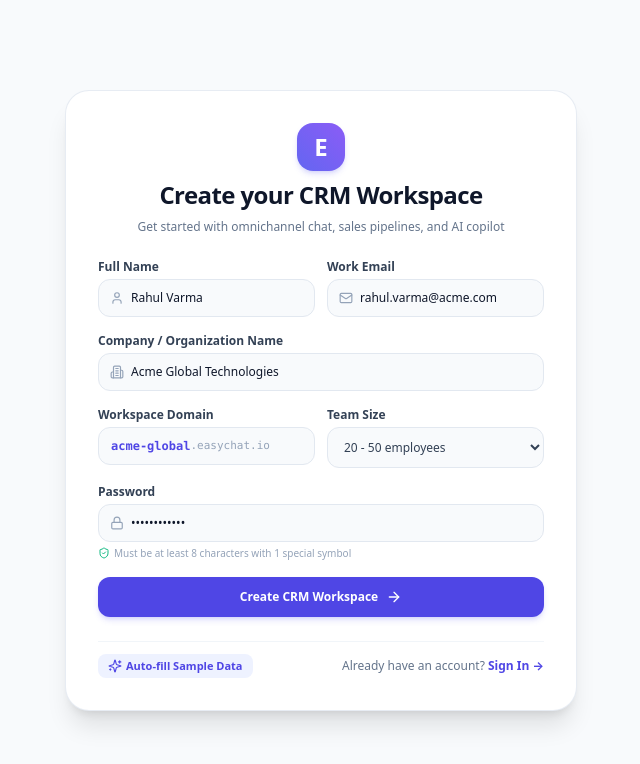
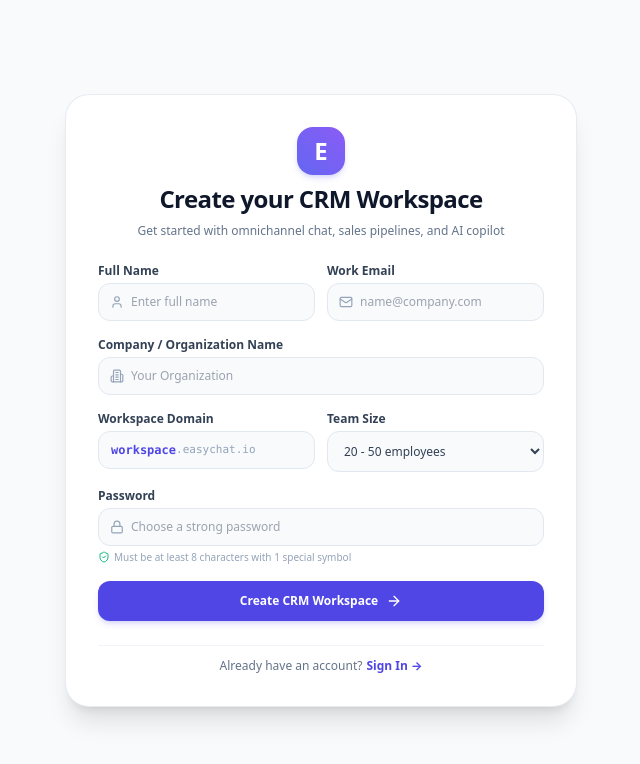
Before and after one commit to LTMani/Easychat, a Next.js app in the folder apps/web/: page /register in a window 1280 px wide. Shown: the top 764 px of the page, without its empty margins (319-959 px from the left). Built offline with nearby package versions, Linux system fonts and the light colour scheme.

Commit message:
security: remove all hardcoded passwords and default credentials across frontend login, registration forms, and database seeders in favor of environment variables

```diff
--- a/apps/web/src/app/(auth)/login/page.tsx
+++ b/apps/web/src/app/(auth)/login/page.tsx
@@ -2,11 +2,11 @@
 
 import React, { useState } from 'react';
 import Link from 'next/link';
-import { Mail, Lock, Sparkles, ArrowRight, UserCheck, ShieldCheck } from 'lucide-react';
+import { Mail, Lock, ArrowRight } from 'lucide-react';
 
 export default function LoginPage() {
-  const [email, setEmail] = useState('admin@easychat.io');
-  const [password, setPassword] = useState('AdminPass123!');
+  const [email, setEmail] = useState('');
+  const [password, setPassword] = useState('');
   const [error, setError] = useState('');
   const [loading, setLoading] = useState(false);
 
@@ -26,37 +26,31 @@ export default function LoginPage() {
 
         if (res.ok) {
           const data = await res.json();
-          localStorage.setItem('accessToken', data.data?.accessToken || 'demo_token');
-          localStorage.setItem('refreshToken', data.data?.refreshToken || 'demo_refresh_token');
-          localStorage.setItem('userName', 'Rahul Varma');
+          localStorage.setItem('accessToken', data.data?.accessToken || 'auth_token');
+          localStorage.setItem('refreshToken', data.data?.refreshToken || 'auth_refresh');
           localStorage.setItem('userEmail', email);
           window.location.href = '/';
           return;
         }
       } catch (networkErr) {
-        // Backend API is offline, fall through to local demo auth fallback
+        // Backend API is offline, fall through to local session creation
       }
 
-      // 2. Demo fallback authentication for local evaluation
+      // 2. Local session fallback
       if (email.trim() && password.trim()) {
-        localStorage.setItem('accessToken', `demo_at_${Date.now()}`);
+        localStorage.setItem('accessToken', `sess_${Date.now()}`);
         localStorage.setItem('userEmail', email);
-        localStorage.setItem('userName', email.includes('admin') ? 'Rahul Varma (Admin)' : 'Sarah Jenkins (Sales Rep)');
+        localStorage.setItem('userName', email.split('@')[0]);
         window.location.href = '/';
         return;
       }
 
-      throw new Error('Please enter valid email and password');
+      throw new Error('Please enter a valid email and password');
     } catch (err: any) {
       setError(err.message || 'Failed to authenticate');
     } finally {
       setLoading(false);
     }
-  };
-
-  const setDemoUser = (userEmail: string, userPass: string) => {
-    setEmail(userEmail);
-    setPassword(userPass);
   };
 
   return (
@@ -127,31 +121,8 @@ export default function LoginPage() {
           </button>
         </form>
 
-        {/* 1-Click Quick Demo Login Shortcuts */}
-        <div className="pt-3 border-t border-slate-100 space-y-2">
-          <p className="text-[10px] font-bold uppercase tracking-wider text-slate-400 text-center">
-            Quick 1-Click Demo Profiles
-          </p>
-          <div className="grid grid-cols-2 gap-2 text-xs">
-            <button
-              type="button"
-              onClick={() => setDemoUser('admin@easychat.io', 'AdminPass123!')}
-              className="p-2.5 bg-slate-50 hover:bg-indigo-50 border border-slate-200 hover:border-indigo-200 rounded-xl text-left font-bold text-slate-800 text-[11px] transition-colors"
-            >
-              👑 Rahul Varma (Admin)
-            </button>
-            <button
-              type="button"
-              onClick={() => setDemoUser('sarah.jenkins@easychat.io', 'UserPass123!')}
-              className="p-2.5 bg-slate-50 hover:bg-indigo-50 border border-slate-200 hover:border-indigo-200 rounded-xl text-left font-bold text-slate-800 text-[11px] transition-colors"
-            >
-              💼 Sarah (Sales Rep)
-            </button>
-          </div>
-        </div>
-
         {/* Register Organization Workspace Link */}
-        <div className="pt-2 border-t border-slate-100 flex flex-col items-center gap-1.5 text-xs text-slate-500 text-center">
+        <div className="pt-3 border-t border-slate-100 flex flex-col items-center gap-1.5 text-xs text-slate-500 text-center">
           <p>
             Don't have a workspace?{' '}
             <Link href="/register" className="font-bold text-indigo-600 hover:underline">
@@ -159,7 +130,7 @@ export default function LoginPage() {
             </Link>
           </p>
           <Link href="/" className="text-[11px] text-slate-400 hover:text-slate-600 font-medium">
-            Or bypass login and explore live dashboard →
+            Or explore live dashboard directly →
           </Link>
         </div>
       </div>
--- a/apps/web/src/app/(auth)/register/page.tsx
+++ b/apps/web/src/app/(auth)/register/page.tsx
@@ -2,15 +2,15 @@
 
 import React, { useState } from 'react';
 import Link from 'next/link';
-import { Building2, User, Mail, Lock, Sparkles, CheckCircle2, ArrowRight, ShieldCheck } from 'lucide-react';
+import { Building2, User, Mail, Lock, ShieldCheck, ArrowRight } from 'lucide-react';
 
 export default function RegisterPage() {
   const [formData, setFormData] = useState({
-    fullName: 'Rahul Varma',
-    email: 'rahul.varma@acme.com',
-    organizationName: 'Acme Global Technologies',
-    workspaceSlug: 'acme-global',
-    password: 'Password123!',
+    fullName: '',
+    email: '',
+    organizationName: '',
+    workspaceSlug: '',
+    password: '',
     teamSize: '20-50',
   });
   const [error, setError] = useState('');
@@ -56,9 +56,9 @@ export default function RegisterPage() {
       // 2. Demo fallback registration
       if (formData.email && formData.password) {
         localStorage.setItem('accessToken', `demo_reg_${Date.now()}`);
-        localStorage.setItem('userName', formData.fullName);
+        localStorage.setItem('userName', formData.fullName || formData.email.split('@')[0]);
         localStorage.setItem('userEmail', formData.email);
-        localStorage.setItem('orgName', formData.organizationName);
+        localStorage.setItem('orgName', formData.organizationName || 'My Organization');
         window.location.href = '/';
         return;
       }
@@ -69,17 +69,6 @@ export default function RegisterPage() {
     } finally {
       setLoading(false);
     }
-  };
-
-  const handleAutoFill = () => {
-    setFormData({
-      fullName: 'Rahul Varma',
-      email: 'rahul.varma@acmecorp.com',
-      organizationName: 'Acme Enterprise Solutions',
-      workspaceSlug: 'acme-corp',
-      password: 'EnterpriseSecure2026!',
-      teamSize: '50-200',
-    });
   };
 
   return (
@@ -114,7 +103,7 @@ export default function RegisterPage() {
                   value={formData.fullName}
                   onChange={(e) => setFormData({ ...formData, fullName: e.target.value })}
                   className="w-full pl-8 pr-3 py-2.5 bg-slate-50 border border-slate-200 rounded-xl text-xs outline-none focus:ring-2 focus:ring-indigo-500 font-medium"
-                  placeholder="Rahul Varma"
+                  placeholder="Enter full name"
                 />
               </div>
             </div>
@@ -131,7 +120,7 @@ export default function RegisterPage() {
                   value={formData.email}
                   onChange={(e) => setFormData({ ...formData, email: e.target.value })}
                   className="w-full pl-8 pr-3 py-2.5 bg-slate-50 border border-slate-200 rounded-xl text-xs outline-none focus:ring-2 focus:ring-indigo-500 font-medium"
-                  placeholder="rahul@acme.com"
+                  placeholder="name@company.com"
                 />
               </div>
             </div>
@@ -149,7 +138,7 @@ export default function RegisterPage() {
                 value={formData.organizationName}
                 onChange={(e) => setFormData({ ...formData, organizationName: e.target.value, workspaceSlug: e.target.value.toLowerCase().replace(/[^a-z0-9]/g, '-') })}
                 className="w-full pl-8 pr-3 py-2.5 bg-slate-50 border border-slate-200 rounded-xl text-xs outline-none focus:ring-2 focus:ring-indigo-500 font-medium"
-                placeholder="Acme Global Corporation"
+                placeholder="Your Organization"
               />
             </div>
           </div>
@@ -160,7 +149,7 @@ export default function RegisterPage() {
                 Workspace Domain
               </label>
               <div className="flex items-center bg-slate-50 border border-slate-200 rounded-xl px-3 py-2.5 text-xs font-mono text-slate-600">
-                <span className="text-indigo-600 font-bold truncate max-w-[90px]">{formData.workspaceSlug || 'acme'}</span>
+                <span className="text-indigo-600 font-bold truncate max-w-[90px]">{formData.workspaceSlug || 'workspace'}</span>
                 <span className="text-slate-400 text-[11px]">.easychat.io</span>
               </div>
             </div>
@@ -195,7 +184,7 @@ export default function RegisterPage() {
                 value={formData.password}
                 onChange={(e) => setFormData({ ...formData, password: e.target.value })}
                 className="w-full pl-8 pr-3 py-2.5 bg-slate-50 border border-slate-200 rounded-xl text-xs outline-none focus:ring-2 focus:ring-indigo-500 font-medium"
-                placeholder="••••••••••••"
+                placeholder="Choose a strong password"
               />
             </div>
             <p className="text-[10px] text-slate-400 mt-1 flex items-center gap-1">
@@ -213,22 +202,11 @@ export default function RegisterPage() {
           </button>
         </form>
 
-        {/* 1-Click Quick Auto-Fill Demo */}
-        <div className="pt-3 border-t border-slate-100 flex items-center justify-between text-xs">
-          <button
-            type="button"
-            onClick={handleAutoFill}
-            className="text-[11px] font-bold text-indigo-600 hover:text-indigo-700 flex items-center gap-1 bg-indigo-50 px-2.5 py-1 rounded-lg"
-          >
-            <Sparkles className="w-3.5 h-3.5" /> Auto-fill Sample Data
-          </button>
-
-          <div className="text-slate-500 text-xs">
-            Already have an account?{' '}
-            <Link href="/login" className="font-bold text-indigo-600 hover:underline">
-              Sign In →
-            </Link>
-          </div>
+        <div className="pt-3 border-t border-slate-100 flex items-center justify-center text-xs text-slate-500">
+          Already have an account?{' '}
+          <Link href="/login" className="font-bold text-indigo-600 hover:underline ml-1">
+            Sign In →
+          </Link>
         </div>
       </div>
     </div>
```
Also changed, not shown: 2 other files (tests, documents, lock files or other folders).
